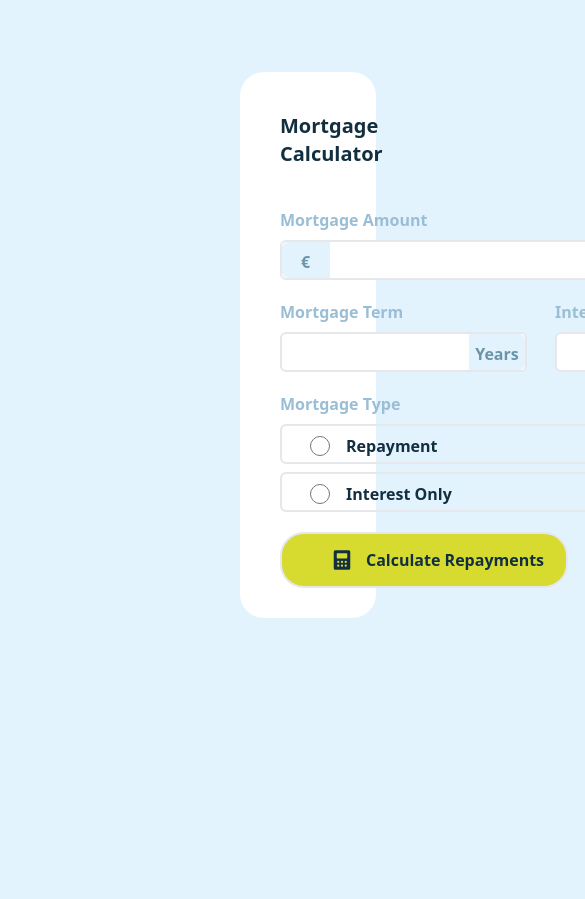
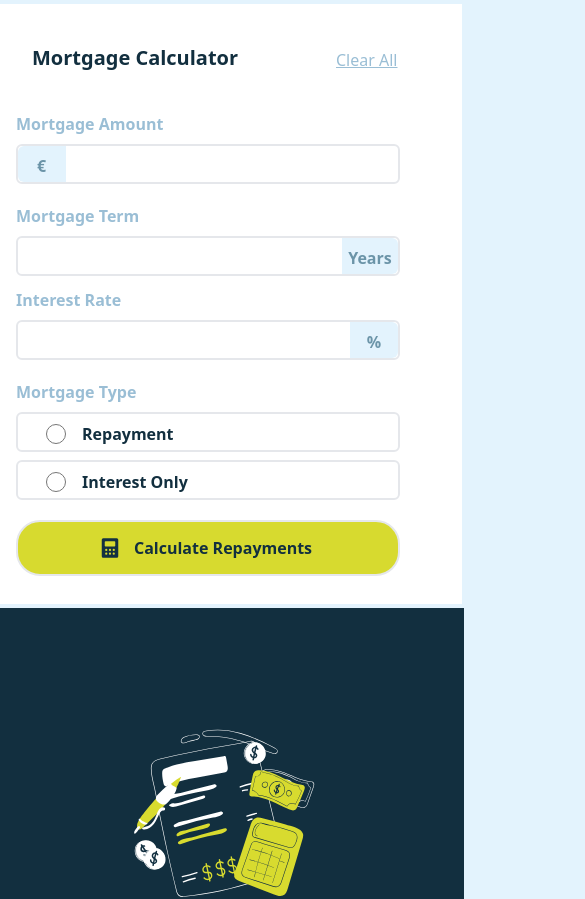
Before and after one commit to Joshua65676/mortgage-repayment-calculator-main, a React (Vite) app: page / in a window 390 px wide. Shown: the top 899 px of the page, 585 px wide, since content can reach past the window. Before the commit the page ends 844 px from the top, so only its background shows below. Built offline with nearby package versions, Linux system fonts and the light colour scheme.

Commit message:
first commit

```diff
--- a/index.html
+++ b/index.html
@@ -4,19 +4,10 @@
     <meta charset="UTF-8" />
     <link rel="icon" type="image/png" sizes="32x32" href="./src/assets/images/favicon-32x32.png">
     <meta name="viewport" content="width=device-width, initial-scale=1.0" />
-    <title>Vite + React + TS</title>
+    <title>Mortgage Calculator</title>
   </head>
   <body>
     <div id="root"></div>
     <script type="module" src="/src/main.tsx"></script>
   </body>
 </html>
-
-
-<!-- Mortgage Calculator Clear All Mortgage Amount Mortgage Term Interest Rate Mortgage
-Type Repayment Interest Only Calculate Repayments
-Results shown here Complete the form and click “calculate repayments” to see what your monthly repayments would be.
-Your results
-Your results are shown below based on the information you provided.
-To adjust the results, edit the form and click “calculate repayments” again.
-Your monthly repayments Total you'll repay over the term -->
--- a/src/conpomnent/emptyDesign.tsx
+++ b/src/conpomnent/emptyDesign.tsx
@@ -4,11 +4,11 @@ const EmptyDesign = () => {
 
   return (
     <div className="flex">
-      <div className="bg-White w-5/12 ml-52 mt-10 h-max rounded-3xl">
+      <div className="bg-White md:w-5/12 -ml-10 md:mt-10 md:h-max md:rounded-3xl md:ml-52 -mt-7 h-[600px] w-[470px]">
         <div className=" p-10 -mb-1">
             <h1 className="text-xl font-bold text-Slate-900">Mortgage Calculator</h1>
         </div>
-        <div className="p-10 -ml-10 -mt-10 h-[450px] flex">
+        <div className="p-10 md:-ml-10 -mt-10 h-[450px] md:flex -ml-14">
           <Form />
         </div>
       </div>
--- a/src/conpomnent/form.tsx
+++ b/src/conpomnent/form.tsx
@@ -71,7 +71,7 @@ const Form: React.FC = () => {
       </div>
 
       {/* Mortgage Term & Interest Rate */}
-      <div className="flex space-x-7 ml-10">
+      <div className="md:flex md:space-x-7 ml-10 space-y-3 md:space-y-0">
         <div className=" space-y-2">
           <div className="">
             <h3 className="text-Slate-300 font-semibold">Mortgage Term</h3>
@@ -82,7 +82,7 @@ const Form: React.FC = () => {
               type="number"
               placeholder=""
               value={mortgageTerm}
-              className="border-2 h-10 rounded-md pl-3 hover:border-Slate-900"
+              className="border-2 h-10 rounded-md pl-3 hover:border-Slate-900 w-96 md:w-48"
               onChange={(e) => setMortgageTerm(parseFloat(e.target.value))}
             />
             <span className=" text-gray-500 absolute bg-Slate-100 w-14 h-9 rounded-r-md -ml-[58px] mt-[1.5px]">
@@ -102,7 +102,7 @@ const Form: React.FC = () => {
              type="number"
              placeholder=""
              value={interestRate}
-             className="border-2 w-40 h-10 rounded-md pl-3 hover:border-Slate-900"
+             className="border-2 md:w-40 h-10 rounded-md pl-3 hover:border-Slate-900 w-96"
              onChange={(e) => setInterestRate(parseFloat(e.target.value))}
            />
            <span className=" text-gray-500 absolute bg-Slate-100 w-12 h-9 rounded-r-md -ml-[50px] mt-[1.5px]">
@@ -145,9 +145,9 @@ const Form: React.FC = () => {
         </div>
       </div>
 
-      <button onClick={calculateMonthlyPayment} className="ml-10 border-2 w-72 h-14 rounded-3xl bg-Lime hover:bg-Limegb">
+      <button onClick={calculateMonthlyPayment} className="md:ml-10 ml-10 border-2 md:w-72 w-96 h-14 rounded-3xl bg-Lime hover:bg-Limegb">
         <div onClick={toggleVisibility}>
-          <div className="flex space-x-3 ml-12">
+          <div className="flex space-x-3 md:ml-12 ml-20">
             <img src="/src/assets/images/icon-calculator.svg" alt="" className="" />
             <span className="font-bold text-Slate-900">Calculate Repayments</span>
           </div>
@@ -157,8 +157,12 @@ const Form: React.FC = () => {
 
     </div>
        {/* the results */}
-      <div className="w-[500px] ml-5 -mt-[108px] h-[520px] rounded-r-3xl rounded-bl-[70px] bg-Slate-900">
-        {showFormSide ? null : <FormSide />}
+      <div className="w-[500px] md:ml-5 md:-mt-[108px] h-[520px] md:rounded-r-3xl md:rounded-bl-[70px] bg-Slate-900 -ml-3 mt-8 ">
+        {showFormSide ? null :
+        <div className="p-1">
+          <FormSide />
+        </div>
+        }
 
        <div className=" w-[500px]">
          {monthlyPayment !== null && (
```
